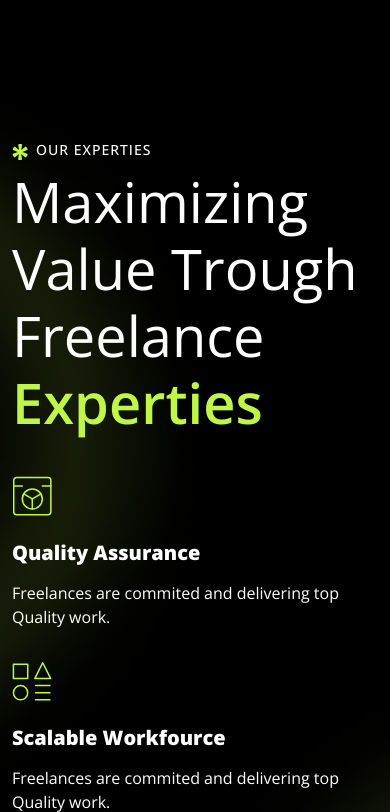
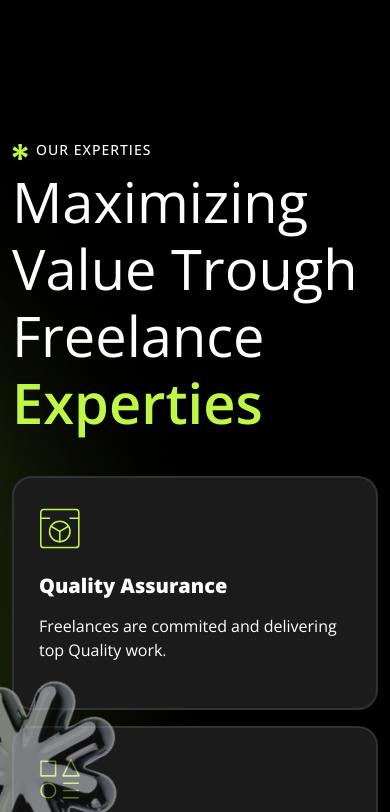
Before and after one commit to lochinbek9/my-portfolio-react, a React (Vite) app: page / in a window 390 px wide. Shown: the part 6712-7524 px from the top of the page. Built offline with nearby package versions, Linux system fonts and the light colour scheme.

Commit message:
pricing section added

```diff
--- a/src/components/Pages/Index.jsx
+++ b/src/components/Pages/Index.jsx
@@ -35,6 +35,8 @@ import whatIcon4 from "./../../assets/img/icon-what-we-4.svg"
 import expertiseIcon01 from "./../../assets/img/icon-expertise-1.svg"
 import expertiseIcon02 from "./../../assets/img/icon-expertise-2.svg"
 import expertise from "./../../assets/img/expertise-image.png"
+
+import icon from "./../../assets/img/icon-pricing-1.svg"
 
 function Index() {
   return (
@@ -375,6 +377,40 @@ function Index() {
             </div>
           </div>
         </div>
+        {/* Pricing */}
+
+        <section className="py-5 text-white">
+          <div className="container">
+             <div className="row section-head py-5">
+                <div className="col-lg-6">
+                  <div className="section-title">
+                    <h5>
+                      <img src={titleShape} className='img-fluid me-2' alt="" />
+                      <h2>Flexible <span>pricing </span> plan </h2>
+                    </h5>
+                  </div>
+                </div>
+                <div className="col-lg-6">
+                  <p>Our flexible pricing plans are designed to meet diverse eeds, offering customezed solutions that fit your. </p>
+                  <div className="btn-1">
+                    <button className='btn'>Contact us</button>
+                    <img src={btnArrow} alt="" />
+                  </div>
+                </div>
+             </div>
+             <div className="row g-4 mt-5">
+                <div className="row">
+                  <div className="col-xl-4 col-md-6 mb-4">
+                    <div className='card pricing-item text-white bg-dark h-100 rounded-4 border-0 position-relative overflow-hidden'>
+                      <div className="position-absolute top-0 start-0 w-100 h-100" style={{background: "var(--secondary-color)", opacity: "0.4",  zIndex: "-1"}}>
+
+                      </div>
+                    </div>
+                  </div>
+                </div>
+             </div>
+          </div>
+        </section>
       </div>
     </>
   )
--- a/src/index.css
+++ b/src/index.css
@@ -615,3 +615,43 @@ img{
     }
 }
 /*End-What We Do */
+
+.expertise-section{
+    position: relative;
+}
+
+.expertise-section::before{
+    content: '';
+    position: absolute;
+    display: block;
+    left: -18%;
+    top: 50%;
+    background: url(./assets/img/section-bg-shape-4.png) no-repeat;
+    background-position: center;
+    background-size: contain;
+    width: 200px;
+    height: 200px;
+    transform: translateY(-50%);
+    opacity: 50%;
+    animation: circlemoverotate 10s infinite linear;
+    animation-direction: alternate;
+}
+
+.expertise-box{
+    padding: 30px 25px;
+    background-color: #1b1b1b;
+    border: 2px solid #ffffff1a;
+    border-radius: 20px;
+}
+
+.expertise-box img{
+    width: 42px;
+    height: 42px;
+    transition: var(--transition-slow);
+    cursor: pointer;
+}
+
+.expertise-box:hover img{
+    transform: rotate(-180deg);
+    filter: brightness(0) invert(1);
+}
```
